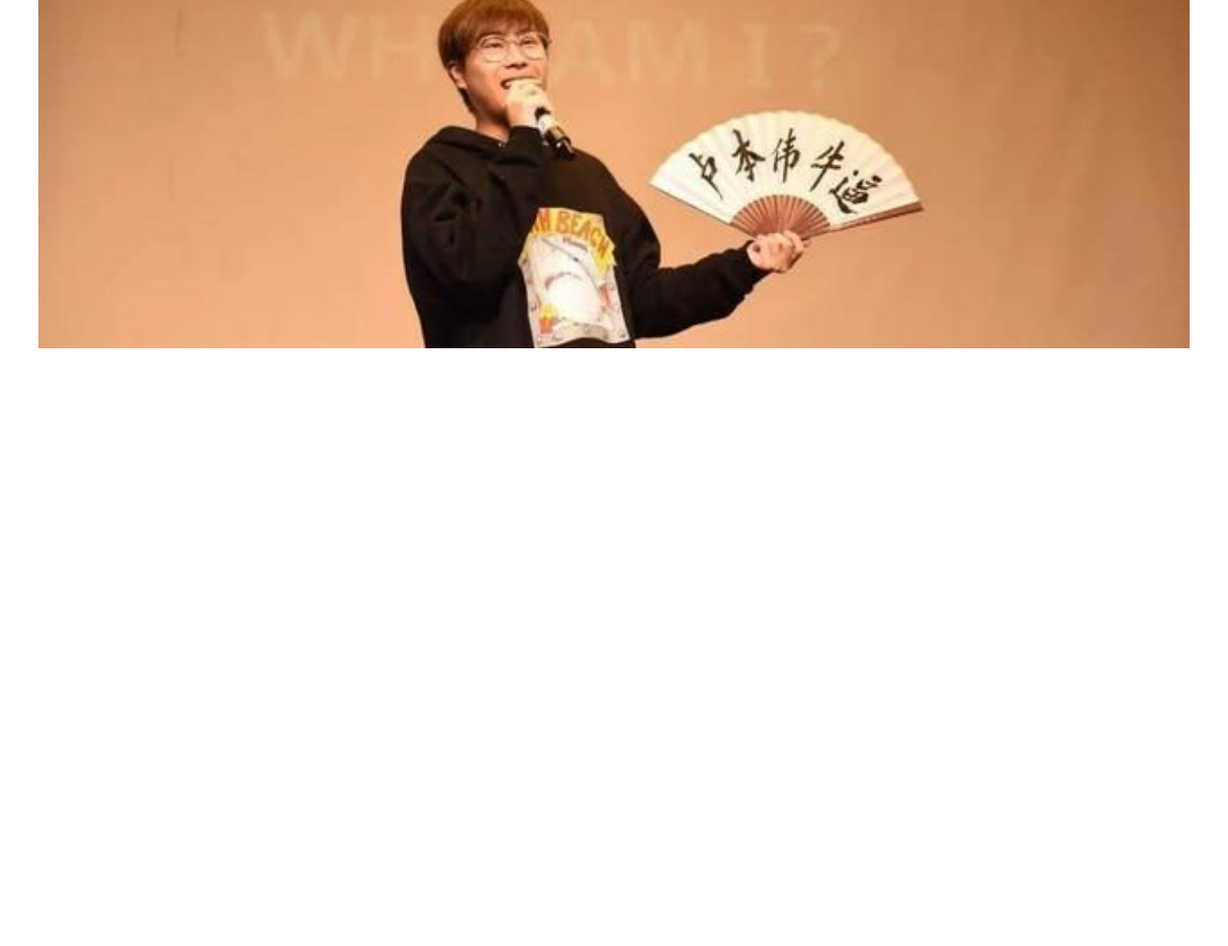
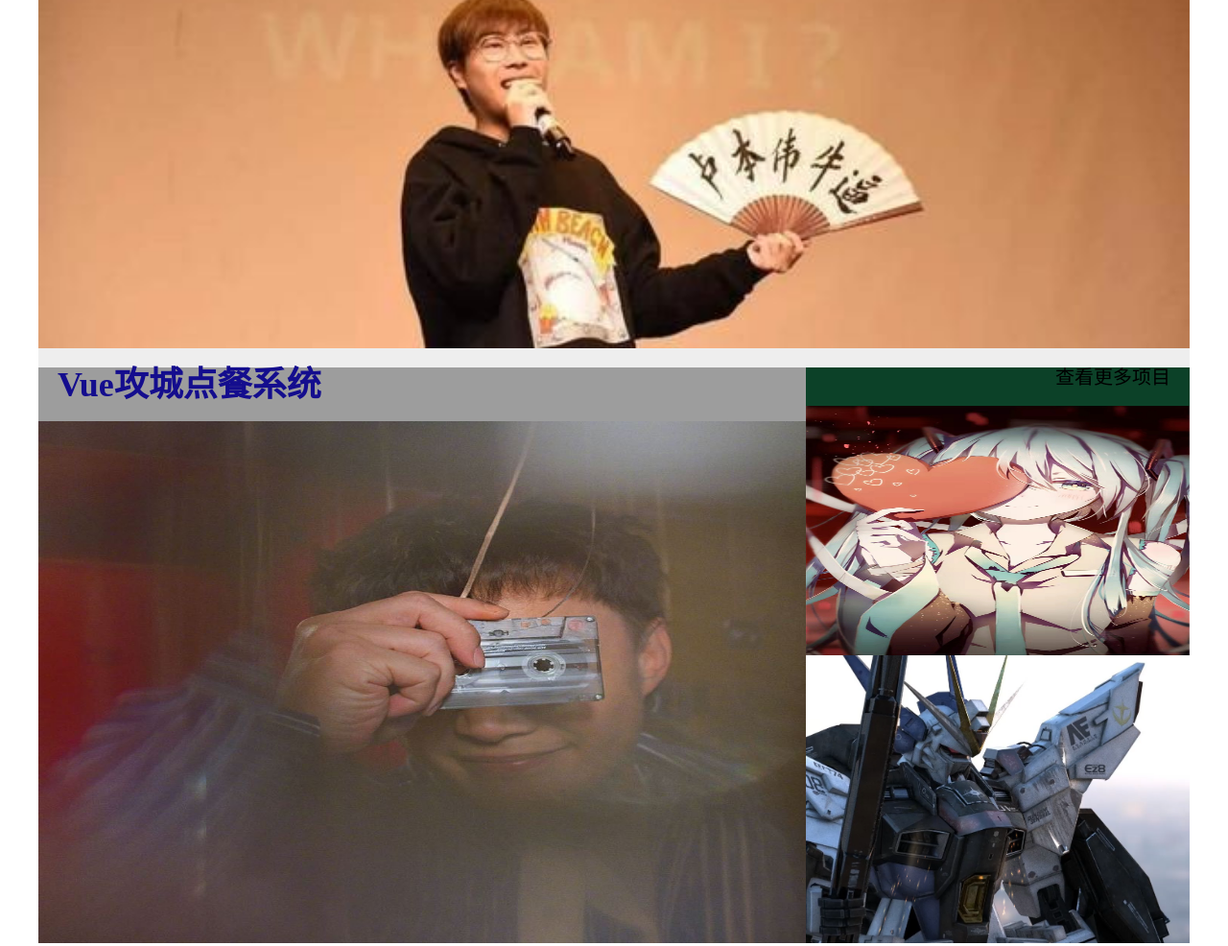
Before and after one commit to PgPeng/PgPeng.github.io, a plain HTML site: page index.html in a window 1280 px wide. Shown: the part 1287-2273 px from the top of the page at 96% size. Before the commit the page ends 1650 px from the top, so only its background shows below. Drawn offline with Linux system fonts and the light colour scheme.

Commit message:
上传测试4

```diff
--- a/index.css
+++ b/index.css
@@ -60,28 +60,37 @@ a {
     height: 100%;
     margin: 0 auto;
     background-color: #f9f0e1;
+    position: relative;
 }
 
 .top {
-    width: 1200px;
+    width: 100%;
     height: 80px;
     text-align: center;
     line-height: 80px;
     font-weight: bold;
     font-size: 40px;
     color: #ef4d27;
+    position: sticky;
+    top: 0;
+    z-index: 2;
+    background-color: #f9f0e1;
 }
 
 .main {
     width: 100%;
     height: 100%;
     background-color: #eee;
+    position: relative;
 }
 
 .main-top {
     display: flex;
     justify-content: space-between;
     background-color: #f4e8ce;
+    position: sticky;
+    top: 80px;
+    z-index: 2;
 }
 
 .main-top > div {
@@ -109,6 +118,7 @@ a {
     position: relative;
     border-top: 10px solid black;
 }
+
 .hero-whdsm {
     width: 400px;
     height: 40px;
@@ -134,6 +144,7 @@ a {
     bottom: -4px;
     margin: 0 auto;
 }
+
 .hero-pdd {
     width: 400px;
     height: 40px;
@@ -145,13 +156,15 @@ a {
     bottom: -4px;
     right: 0;
 }
-.main-main2{
+
+.main-main2 {
     margin-top: 40px;
     width: 100%;
     height: 100%;
     background-color: #9d9d9d;
 }
-.main-main2 .content{
+
+.main-main2 .content {
     width: 1200px;
     height: 200px;
     font-size: 30px;
@@ -161,16 +174,78 @@ a {
     padding-top: 40px;
 
 }
-.content>div{
+
+.content > div {
     padding-top: 30px;
     width: 100%;
     height: 100px;
     font-size: 16px;
     color: #5f6363;
 }
-.container{
+
+.container {
     width: 100%;
     height: 480px;
     background: url("./images/R-C1.jpg") no-repeat;
     background-size: cover;
 }
+
+.main-main3 {
+    width: 100%;
+    height: 600px;
+    background-color: #0b5ed7;
+    margin-top: 20px;
+}
+
+.main3-l {
+    width: 800px;
+    height: 600px;
+    box-sizing: border-box;
+    background-color: #9d9d9d;
+    float: left;
+}
+
+.main3-l .title {
+    font-size: 36px;
+    font-weight: bold;
+    color: #140d8e;
+    padding: 0 0 20px 20px;
+
+}
+
+.main3-l a img {
+    width: 800px;
+    height: 544px;
+}
+
+.main3-r {
+    float: right;
+}
+
+.main3-r .r-top {
+    width: 400px;
+    height: 300px;
+    background-color: #0c4128;
+}
+
+.main3-r .r-bottom {
+    width: 400px;
+    height: 300px;
+    background-color: red;
+}
+
+.r-top div:first-child {
+    font-size: 20px;
+    padding: 0 20px 20px 0;
+    text-align: right;
+}
+
+.r-top div a img {
+    width: 400px;
+    height: 260px;
+}
+
+.r-bottom div a img {
+    width: 400px;
+    height: 300px;
+}
--- a/index.html
+++ b/index.html
@@ -34,9 +34,22 @@
             </div>
             <div class="container"></div>
         </div>
-
+        <div class="main-main3">
+            <div class="main3-l">
+                <div class="title">Vue攻城点餐系统</div>
+                <div><a href="#"><img src="./images/kutu.png" alt=""></a></div>
+            </div>
+            <div class="main3-r">
+                <div class="r-top">
+                    <div>查看更多项目</div>
+                    <div><a href="#"><img src="./images/Miku.jpg" alt=""></a></div>
+                </div>
+                <div class="r-bottom">
+                    <div><a href="#"><img src="./images/goda.png" alt=""></a></div>
+                </div>
+            </div>
+        </div>
     </div>
-
 </div>
 </body>
 </html>
```
Also changed, not shown: images/Miku.jpg (added), images/goda.png (added), images/kutu.png (added).
